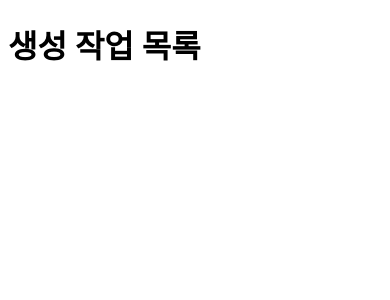
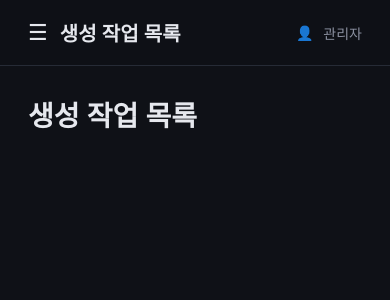
Before and after one commit to dongho5136/sample_make_video, a Flask app: page /jobs in a window 390 px wide. Shown: the top 300 px of the page. Run offline with Flask 3, Linux system fonts and the light colour scheme.

Commit message:
feat: 공통 레이아웃 + 다크 테마 + 공통 JS 유틸
Co-Authored-By: Claude Opus 4.8 (1M context) <noreply@anthropic.com>

```diff
--- /dev/null
+++ b/static/css/main.css
@@ -0,0 +1,37 @@
+:root{
+  --bg:#0f1117; --surface:#171a21; --surface-2:#1e222c;
+  --accent:#7c5cff; --accent-2:#4c7dff;
+  --text:#e6e8ee; --muted:#8b90a0; --border:#262b36;
+  --ok:#3ecf8e; --warn:#f5a524; --err:#f26d6d; --info:#4c7dff;
+  --radius:14px;
+}
+*{box-sizing:border-box;margin:0;padding:0}
+body{background:var(--bg);color:var(--text);
+  font-family:'Pretendard','Segoe UI',system-ui,sans-serif;font-size:14px}
+.layout{display:grid;grid-template-columns:240px 1fr;min-height:100vh}
+.sidebar{background:var(--surface);border-right:1px solid var(--border);
+  padding:20px 12px;position:sticky;top:0;height:100vh}
+.sidebar .logo{font-weight:700;font-size:18px;padding:8px 12px 20px;
+  background:linear-gradient(90deg,var(--accent),var(--accent-2));
+  -webkit-background-clip:text;background-clip:text;color:transparent}
+.sidebar nav a{display:flex;gap:10px;align-items:center;padding:11px 12px;
+  border-radius:10px;color:var(--muted);text-decoration:none;margin-bottom:4px}
+.sidebar nav a:hover{background:var(--surface-2);color:var(--text)}
+.sidebar nav a.active{background:linear-gradient(90deg,
+  rgba(124,92,255,.18),rgba(76,125,255,.10));color:var(--text)}
+.main{display:flex;flex-direction:column;min-width:0}
+.header{display:flex;justify-content:space-between;align-items:center;
+  padding:18px 28px;border-bottom:1px solid var(--border);
+  position:sticky;top:0;background:rgba(15,17,23,.85);backdrop-filter:blur(8px);z-index:5}
+.header h1{font-size:20px}
+.header .profile{display:flex;gap:10px;align-items:center;color:var(--muted)}
+.content{padding:28px;max-width:1200px;width:100%}
+.menu-toggle{display:none;background:none;border:none;color:var(--text);
+  font-size:22px;cursor:pointer}
+@media(max-width:768px){
+  .layout{grid-template-columns:1fr}
+  .sidebar{position:fixed;left:0;top:0;z-index:20;width:240px;
+    transform:translateX(-100%);transition:transform .2s}
+  .sidebar.open{transform:translateX(0)}
+  .menu-toggle{display:block}
+}
--- /dev/null
+++ b/static/js/api.js
@@ -0,0 +1,15 @@
+window.API = {
+  async get(path) {
+    const r = await fetch(path);
+    if (!r.ok) throw new Error(`GET ${path} -> ${r.status}`);
+    return r.json();
+  },
+  async post(path, body) {
+    const r = await fetch(path, {
+      method: "POST", headers: {"Content-Type": "application/json"},
+      body: JSON.stringify(body)
+    });
+    if (!r.ok) throw new Error(`POST ${path} -> ${r.status}`);
+    return r.json();
+  }
+};
--- /dev/null
+++ b/static/js/components.js
@@ -0,0 +1,25 @@
+const STATUS_CLASS = {
+  "완료": "ok", "생성 중": "info", "합본 생성 중": "info",
+  "구간 생성 완료": "info", "대기 중": "muted", "실패": "err",
+  "사용": "ok", "미사용": "muted"
+};
+window.UI = {
+  openModal(id){ document.getElementById(id).classList.add("open"); },
+  closeModal(id){ document.getElementById(id).classList.remove("open"); },
+  badge(status){
+    const cls = STATUS_CLASS[status] || "muted";
+    return `<span class="badge ${cls}">${status}</span>`;
+  },
+  toast(msg){
+    const t = document.getElementById("toast");
+    t.textContent = msg; t.classList.add("show");
+    clearTimeout(this._tt);
+    this._tt = setTimeout(() => t.classList.remove("show"), 2500);
+  },
+  showError(container, retryFn){
+    container.innerHTML = `<div class="error-box">데이터를 불러오지 못했습니다.
+      <br><button class="btn sm ghost" style="margin-top:12px">재시도</button></div>`;
+    container.querySelector("button").onclick = retryFn;
+  },
+  skeleton(container){ container.innerHTML = `<div class="empty">불러오는 중…</div>`; }
+};
--- a/templates/base.html
+++ b/templates/base.html
@@ -4,8 +4,35 @@
   <meta charset="UTF-8">
   <meta name="viewport" content="width=device-width, initial-scale=1.0">
   <title>{{ title }} | AI 광고 대시보드</title>
+  <link rel="stylesheet" href="/static/css/main.css">
+  <link rel="stylesheet" href="/static/css/components.css">
 </head>
 <body>
-  <main>{% block content %}{% endblock %}</main>
+  <div class="layout">
+    <aside class="sidebar" id="sidebar">
+      <div class="logo">AI AD STUDIO</div>
+      <nav>
+        {% for p in pages %}
+        <a href="/{{ p.slug }}" class="{{ 'active' if p.slug == active else '' }}">
+          <span>{{ p.icon }}</span><span>{{ p.label }}</span>
+        </a>
+        {% endfor %}
+      </nav>
+    </aside>
+    <div class="main">
+      <header class="header">
+        <div style="display:flex;gap:12px;align-items:center">
+          <button class="menu-toggle" onclick="document.getElementById('sidebar').classList.toggle('open')">☰</button>
+          <h1>{{ title }}</h1>
+        </div>
+        <div class="profile"><span>👤</span><span>관리자</span></div>
+      </header>
+      <div class="content">{% block content %}{% endblock %}</div>
+    </div>
+  </div>
+  <div class="toast" id="toast"></div>
+  <script src="/static/js/api.js"></script>
+  <script src="/static/js/components.js"></script>
+  {% block scripts %}{% endblock %}
 </body>
 </html>
```
Also changed, not shown: static/css/components.css (added, +56 -0 lines).
